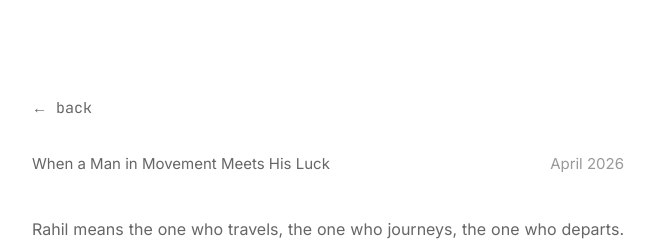
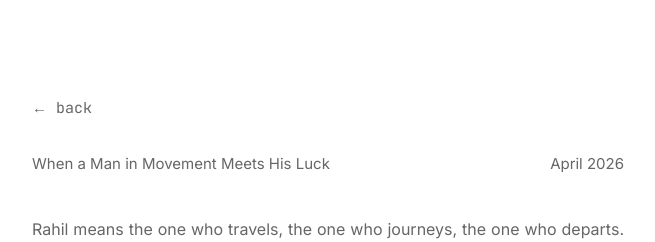
Before and after one commit to rahilc824/personal-site, a Next.js app: page /essays/when-a-man-in-movement-meets-his-luck in a window 1280 px wide. Shown: the top 242 px of the page, without its empty margins (312-967 px from the left). Built offline with nearby package versions, Linux system fonts and the light colour scheme.

Commit message:
unify essay date color

```diff
--- a/src/app/essays/[slug]/page.tsx
+++ b/src/app/essays/[slug]/page.tsx
@@ -29,7 +29,7 @@ export default async function EssayPage({
       {/* title and date share a row: title left, date right-aligned */}
       <div className="essay-meta mt-8 flex items-baseline justify-between">
         <h1>{essay.title}</h1>
-        <p className="shrink-0 pl-6 text-[#999999]">
+        <p className="shrink-0 pl-6">
           {formatDate(essay.date)}
         </p>
       </div>
```
